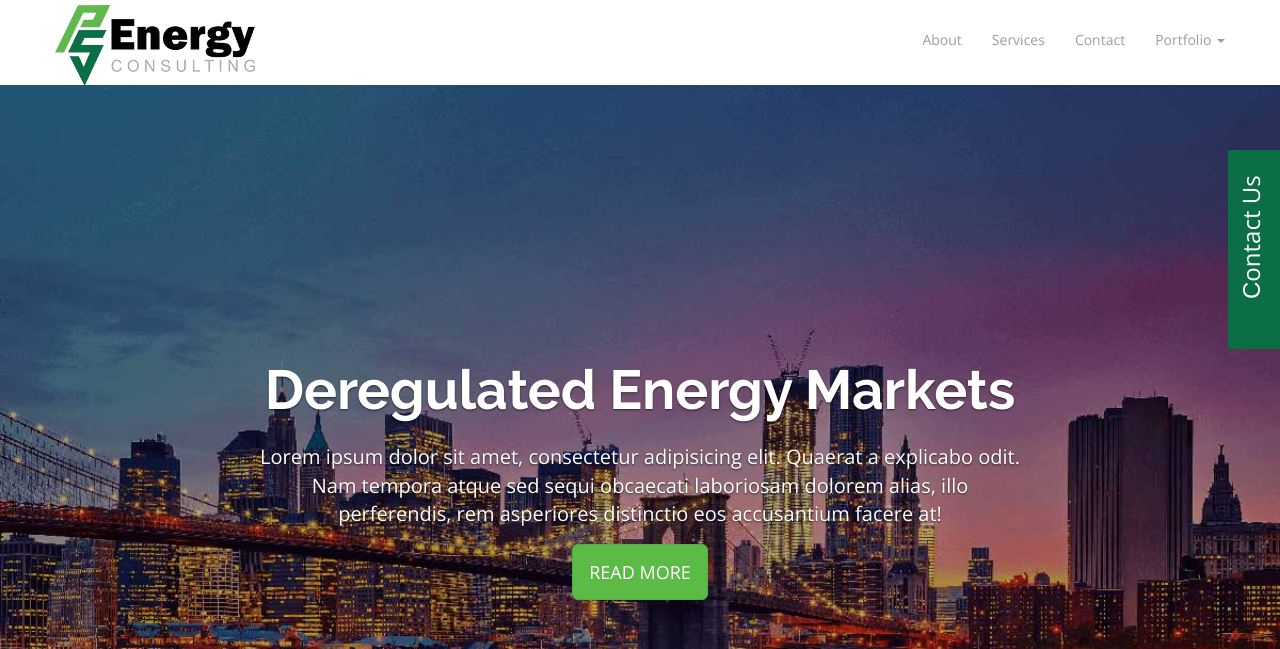
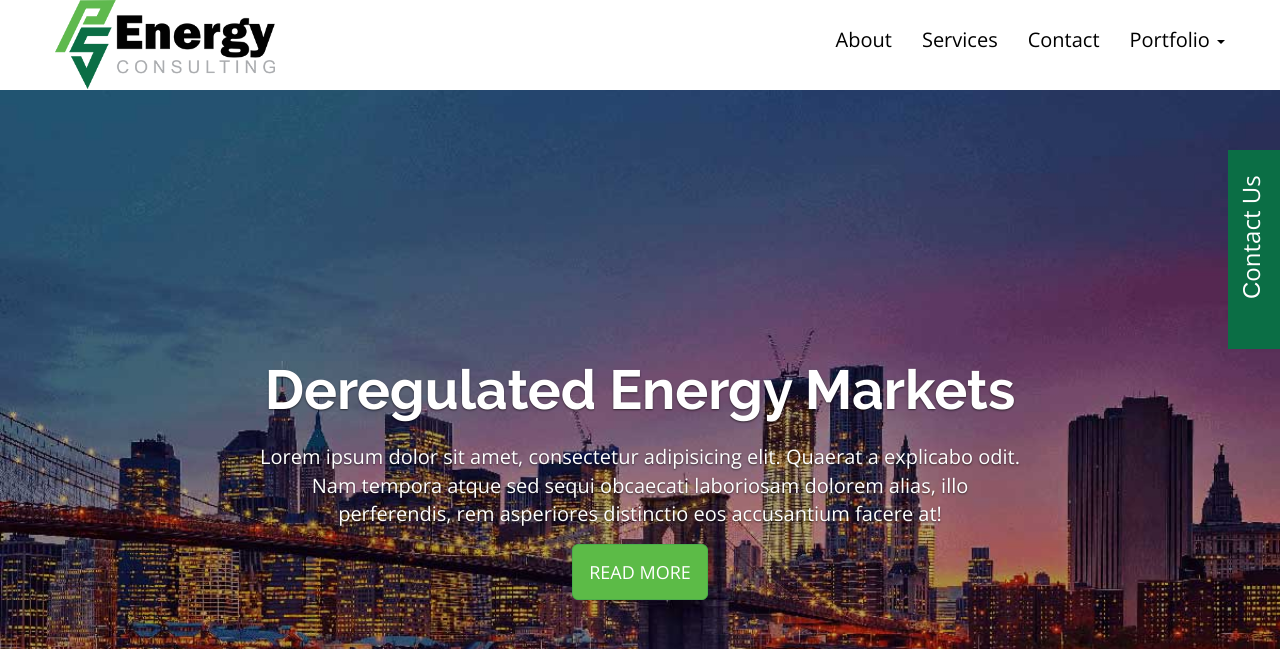
Before and after one commit to britoluisea/priscilla_senra, a PHP site: page / in a window 1280 px wide. Shown: the top 649 px of the page. Run offline with PHP 8.4, Linux system fonts and the light colour scheme.

Commit message:
modificaciones en el logo y texto del menu

```diff
--- a/userfiles/css/styles.css
+++ b/userfiles/css/styles.css
@@ -20,7 +20,7 @@ nav{
 	background: #fff !important;
 }
 .navbar {
-    min-height: 80px;
+    min-height: 90px;
     margin-bottom: 0px;
     border-bottom: 0px !important;
 }
@@ -30,12 +30,22 @@ nav{
 	}
 
 	.navbar-brand img{
-		width: 200px;
+		width: 220px;
 	}
     .navbar-nav>li>a {
         padding-top: 30px !important;
         padding-bottom: 15px;
     }
+}
+.navbar-nav>li>.dropdown-menu {
+    margin-top: 12px;
+    border: 0px;
+}
+.dropdown-menu>li>a {
+    font-family: 'Open Sans', sans-serif;
+    font-size: 18px;
+    font-weight: 500;
+    color: #000;
 }
 .navbar-inverse .navbar-nav>.open>a, .navbar-inverse .navbar-nav>.open>a:focus, .navbar-inverse .navbar-nav>.open>a:hover {
     color:#9d9d9d !important;
@@ -52,7 +62,7 @@ nav{
 .navbar-brand {
     	float: left;
     	height: 50px;
-    	padding: 5px 15px;
+    	padding: 0px 15px;
     	font-size: 18px;
     	line-height: 20px;
 }
@@ -276,6 +286,12 @@ a.btn-contact, a.btn-contact:hover,  a.btn-contact:focus,  a.btn-contact:active{
     margin-left: -15px;
     min-height: 85px;
 }
+.navbar-inverse .navbar-nav>li>a{
+    font-family: 'Open Sans', sans-serif;
+    font-size: 20px;
+    font-weight: 500;
+    color:#000;
+}
 
 @media (max-width: 767px){
     .navbar-brand img {
```
